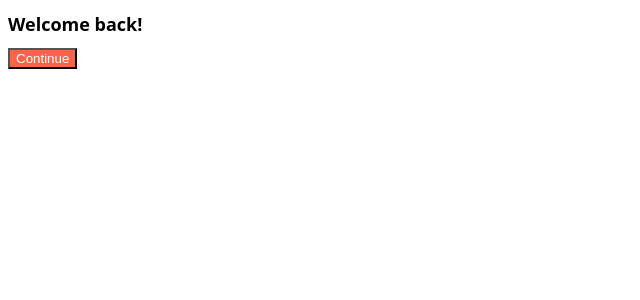
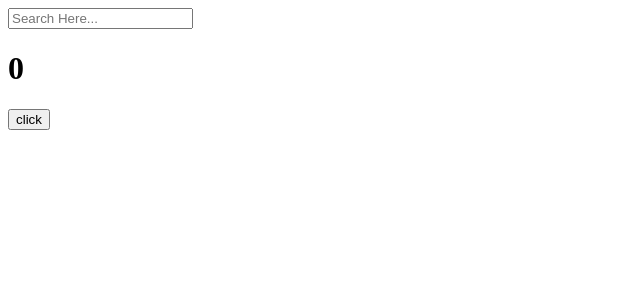
Before and after one commit to hajunDeveloper/ReactBegin, a React (Create React App) app: page / in a window 1280 px wide. Shown: the top 300 px of the page, without its empty margins (0-640 px from the left). Built offline with nearby package versions, Linux system fonts and the light colour scheme.

Commit message:
#6 Effects

```diff
--- a/src/App.js
+++ b/src/App.js
@@ -1,11 +1,32 @@
-import Button from "./Button";
-import styles from "./App.module.css";
+import { useState, useEffect } from "react";
 
 function App() {
+  const [counter, setValue] = useState(0);
+  const [keyword, setKeyword] = useState("");
+  const onClick = () => setValue((prev) => prev +1);
+  const onChange = (event) => setKeyword(event.target.value);
+  useEffect(() => {
+    console.log("I run only once.");
+  }, []);
+  useEffect(() => {
+    console.log("I run when 'keyword' changes.");
+  }, [keyword]);
+  useEffect(() => {
+    console.log("I run when 'counter' changes.");
+  }, [counter]);
+  useEffect(() => {
+    console.log("I run when keyword or counter change.");
+  }, [keyword, counter]);
   return (
     <div>
-      <h1 className={styles.title}>Welcome back!</h1>
-      <Button text={"Continue"} />
+      <input
+        value={keyword}
+        onChange={onChange}
+        type="text"
+        placeholder="Search Here..."
+      />
+      <h1>{counter}</h1>
+      <button onClick={onClick}>click</button>
     </div>
   );
 }
```
